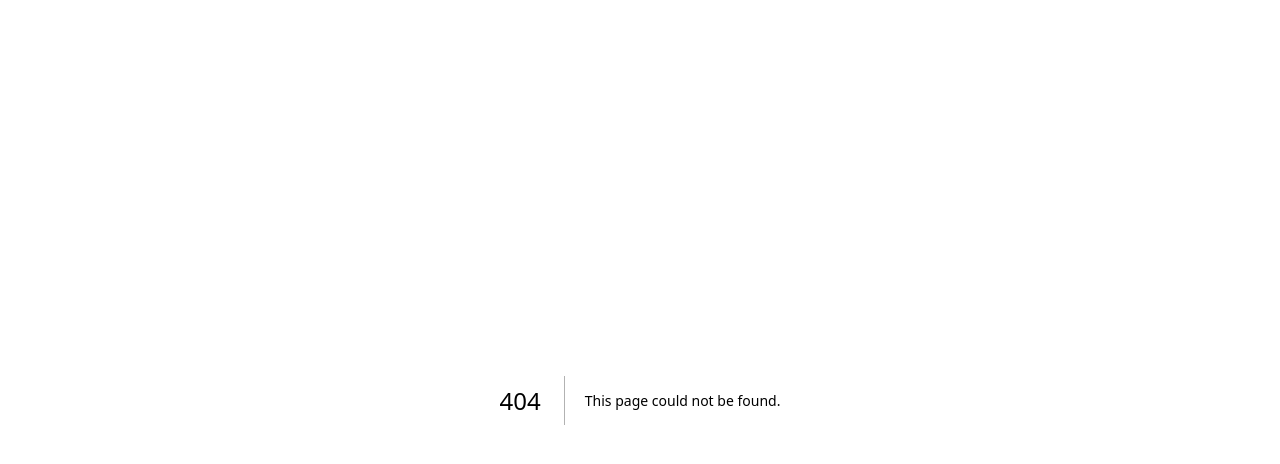
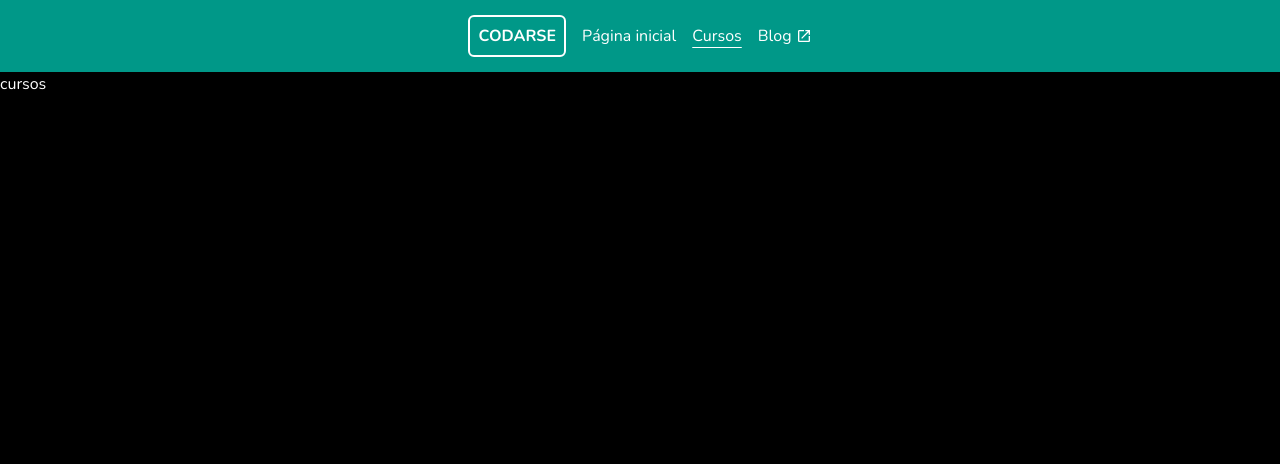
Before and after one commit to Diobegue/Next_js-, a Next.js app in the folder youtube-nextjs-course-plataform/: page /cursos in a window 1280 px wide. Before the commit this address had no page. Shown: the top 464 px of the page. Built offline with nearby package versions, Linux system fonts and the light colour scheme.

Commit message:
feat: add Header Componet

```diff
--- /dev/null
+++ b/youtube-nextjs-course-plataform/app/components/header/Header.tsx
@@ -0,0 +1,31 @@
+'use client';
+import Link from "next/link";
+import { MdOpenInNew } from "react-icons/md";
+import { usePathname } from 'next/navigation';
+
+
+export const Header = () => {
+    const currentPath = usePathname()
+
+    return (
+        <nav className="flex items-center justify-center bg-[var(--color-primary)] py-4 ">
+            <ul className="flex gap-4 list-none items-center">
+                <li className='my-2'>
+                    <Link href="/" className='border-2 rounded-md p-2 font-bold'>CODARSE</Link>
+                </li>
+                <li>
+                    <Link href="/" data-active={currentPath === '/'} className='data-[active=true]:underline'>Página inicial</Link>
+                </li>
+                <li>
+                    <Link href="/cursos" data-active={currentPath === '/cursos'} className='data-[active=true]:underline'>Cursos</Link>
+                </li>
+                <li>
+                    <Link href="https://blog.codarse.com" target="_blank" className='flex gap-1 items-center'>
+                    Blog
+                    <MdOpenInNew />
+                    </Link>
+                </li>
+            </ul>
+        </nav>
+    )
+}
--- /dev/null
+++ b/youtube-nextjs-course-plataform/app/cursos/page.tsx
@@ -0,0 +1,12 @@
+
+
+
+
+
+export default function PageCursos() {
+  return (
+    <main className="">
+      cursos
+    </main>
+  )
+}
--- a/youtube-nextjs-course-plataform/app/globals.css
+++ b/youtube-nextjs-course-plataform/app/globals.css
@@ -1,7 +1,4 @@
-@tailwind base;
-@tailwind components;
-@tailwind utilities;
-
+@import "tailwindcss";
 
 :root {
    --color-text: #ffffff;
@@ -15,5 +12,10 @@
 
 html,
 body {
-    @apply bg-[var(--color-background)] text-[var(--color-text)] w-screen h-screen;
+    @apply bg-[var(--color-background)] text-[var(--color-text)] w-screen h-screen underline-offset-6;
 }
+
+
+a {
+    @apply hover:underline active:opacity-50 transition-opacity
+}
--- a/youtube-nextjs-course-plataform/app/layout.tsx
+++ b/youtube-nextjs-course-plataform/app/layout.tsx
@@ -1,6 +1,8 @@
 import type { Metadata } from "next";
 import { Nunito } from "next/font/google";
+
 import "./globals.css";
+import { Header } from "./components/header/Header";
 
 //fonte do google
 const nunito = Nunito({ variable: "--font-nunito", subsets:["latin"] });
@@ -10,11 +12,18 @@
   title: "CodarSe - Os melhores cursos de programação gratuitos",
   description: "Os melhores cursos de programaçao gratuitos com a melhor experiencia de aprendizado e foco",
 };
+interface IRootLayout extends Readonly<{
+  children: React.ReactNode;
+}> { }
 
-export default function RootLayout({ children }: LayoutProps<"/">) {
+
+export default function RootLayout({ children }: IRootLayout) {
   return (
-    <html lang="pt-BR" className={`${nunito.variable} h-full antialiased`}>
-      <body className="min-h-full flex flex-col">{children}</body>
+    <html lang="pt-BR">
+      <body className={nunito.className}>
+        <Header />
+        {children}
+        </body>
     </html>
   );
 }
--- a/youtube-nextjs-course-plataform/package.json
+++ b/youtube-nextjs-course-plataform/package.json
@@ -11,7 +11,8 @@
   "dependencies": {
     "next": "16.3.0",
     "react": "19.2.8",
-    "react-dom": "19.2.8"
+    "react-dom": "19.2.8",
+    "react-icons": "^5.7.0"
   },
   "devDependencies": {
     "@tailwindcss/postcss": "^4",
```
Also changed, not shown: 1 other file (tests, documents, lock files or other folders).
